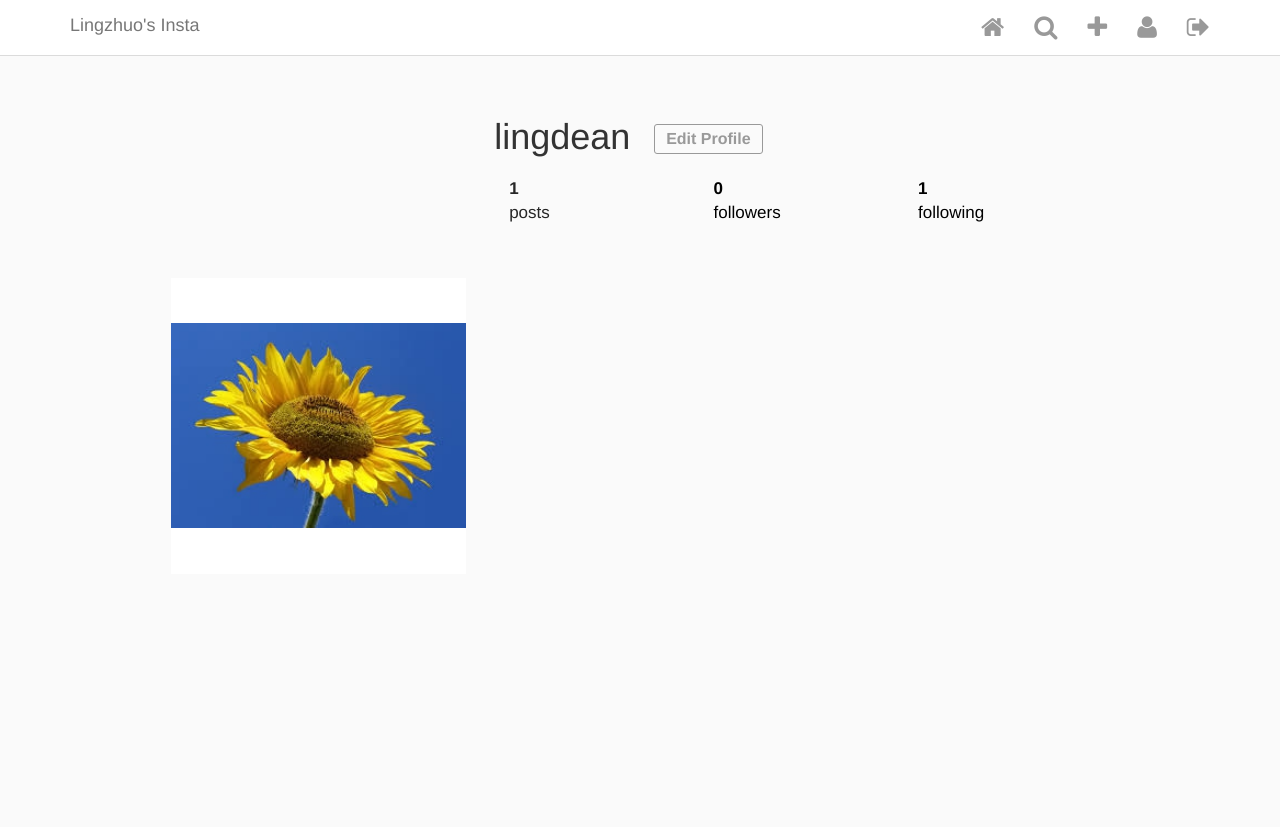
After one commit to zlz1011/DjangoIns, a Django app: page /user/1 in a window 1280 px wide. The commit adds this page. Shown: the top 827 px of the page. Run offline with Django 3.2, Linux system fonts and the light colour scheme; a user stored in the database is signed in; data comes from the database, SQL or seed files in the repository; both versions use the stored data as it was after the commit; some libraries are stand-ins or nearby versions.

Commit message:
without comment/edit profile/follow/unfollow

```diff
--- a/Insta/admin.py
+++ b/Insta/admin.py
@@ -1,8 +1,9 @@
 from django.contrib import admin
 
-from Insta.models import Post, InstaUser, Like
+from Insta.models import Post, InstaUser, Like, UserConnection
 # Register your models here.
 
 admin.site.register(Post)
 admin.site.register(InstaUser)
 admin.site.register(Like)
+admin.site.register(UserConnection)
--- a/Insta/models.py
+++ b/Insta/models.py
@@ -15,7 +15,31 @@ class InstaUser(AbstractUser):
         blank=True,
         null=True
     )
+    def get_connections(self):
+        connections = UserConnection.objects.filter(creator=self)
+        return connections
 
+    def get_followers(self):
+        followers = UserConnection.objects.filter(following=self)
+        return followers
+
+    def is_followed_by(self, user):
+        followers = UserConnection.objects.filter(following=self)
+        return followers.filter(creator=user).exists()
+
+class UserConnection(models.Model):
+    created = models.DateTimeField(auto_now_add=True, editable=False)
+    creator = models.ForeignKey(
+        InstaUser,
+        on_delete=models.CASCADE,
+        related_name="friendship_creator_set")
+    following = models.ForeignKey(
+        InstaUser,
+        on_delete=models.CASCADE,
+        related_name="friend_set")
+
+    def __str__(self):
+        return self.creator.username + ' follows ' + self.following.username
 
 class Post(models.Model):
     author = models.ForeignKey(
--- a/Insta/urls.py
+++ b/Insta/urls.py
@@ -16,7 +16,7 @@ Including another URLconf
 from django.contrib import admin
 from django.urls import include, path
 from Insta.views import (HelloWorld,PostsView, PostDetailView,
-PostCreateView, PostUpdateView, PostDeleteView,addLike)
+PostCreateView, PostUpdateView, PostDeleteView,addLike, UserDetailView)
 
 urlpatterns = [
    path('helloworld/', HelloWorld.as_view(), name='helloworld'),
@@ -25,5 +25,6 @@ urlpatterns = [
    path('post/new/',PostCreateView.as_view(),name='make_post'),
    path('post/update/<int:pk>.',PostUpdateView.as_view(),name='post_update'),
    path('post/delete/<int:pk>.',PostDeleteView.as_view(),name='post_delete'),
-   path('like',addLike,name='addLike')
+   path('like',addLike,name='addLike'),
+   path('user/<int:pk>',UserDetailView.as_view(),name='user_detail'),
 ]
--- a/Insta/views.py
+++ b/Insta/views.py
@@ -6,7 +6,7 @@ from annoying.decorators import ajax_request
 from django.views.generic import TemplateView, ListView,DetailView
 from django.views.generic.edit import CreateView, UpdateView, DeleteView
 from django.urls import reverse,reverse_lazy
-from Insta.models import Post, Like
+from Insta.models import Post, Like, InstaUser, UserConnection
 from Insta.forms import CustomUserCreationForm
 from django.contrib.auth.mixins import LoginRequiredMixin
 
@@ -19,9 +19,21 @@ class PostsView(ListView):
     model = Post
     template_name = 'index.html'
 
+#只显示follow了的人的post
+    # def get_queryset(self):
+    #     current_user = self.request.user
+    #     following = set()
+    #     for conn in UserConnection.objects.filter(creator=current_user).select_related('following'):
+    #         following.add(conn.following)
+    #     return Post.objects.filter(author__in=following)
+
 class PostDetailView(DetailView):
     model = Post
     template_name = 'post_detail.html'
+
+class UserDetailView(DetailView):
+    model = InstaUser
+    template_name = 'user_detail.html'
 
 class PostCreateView(LoginRequiredMixin,CreateView):
     model = Post
--- a/static/js/index.js
+++ b/static/js/index.js
@@ -165,10 +165,10 @@ function update_unfollow_view(data) {
 }
 
 
-$('.follow-toggle__container').on('click', '.follow-user', function() {
-    follow_user.call(this, update_follow_view, error_cb, 'follow');
-});
+// $('.follow-toggle__container').on('click', '.follow-user', function() {
+//     follow_user.call(this, update_follow_view, error_cb, 'follow');
+// });
 
-$('.follow-toggle__container').on('click', '.unfollow-user', function() {
-    follow_user.call(this, update_unfollow_view, error_cb, 'unfollow');
-});
+// $('.follow-toggle__container').on('click', '.unfollow-user', function() {
+//     follow_user.call(this, update_unfollow_view, error_cb, 'unfollow');
+// });
--- a/template/header.html
+++ b/template/header.html
@@ -14,7 +14,7 @@
                     </li>
                     <li><a href="{% url 'helloworld' %}"><i class="fa fa-search" aria-hidden="true"></i></a></li>
                     <li><a href="{% url 'make_post' %}"><i class="fa fa-plus" aria-hidden="true"></i></a></li>
-                    <li><a href="{% url 'helloworld' %}"><i class="fa fa-user" aria-hidden="true"></i></a></li>
+                    <li><a href="{% url 'user_detail' user.id %}"><i class="fa fa-user" aria-hidden="true"></i></a></li>
                     <li><a href="{% url 'logout' %}"><i class="fa fa-sign-out" aria-hidden="true"></i></a></li>
                 {% else %}
                     <li>
--- a/template/index.html
+++ b/template/index.html
@@ -11,7 +11,7 @@
 
                 <div class="card__panel-head">
                     <div class="poster__info">
-                        <a href="{% url 'helloworld'  %}" class="poster__name">
+                        <a href="{% url 'user_detail' post.author.id  %}" class="poster__name">
                             {% if post.author.profile_pic %}
                                 <img class="poster__profilepic" src="/{{ post.author.profile_pic }}">
                             {% endif %}
--- /dev/null
+++ b/template/user_detail.html
@@ -0,0 +1,64 @@
+{% extends 'base.html' %}
+
+{% load custom_tags %}
+
+{% block content %}
+
+<div class="profile">
+
+    <div class="profile__head">
+        <div class="row">
+            <div class="col-xs-4 left">
+                {% if object.profile_pic %}
+                    <img class="picture-circle" src="/{{object.profile_pic}}">
+                {% endif %}
+            </div>
+            <div class="col-xs-8 right">
+                <div class="name-buttons">
+                    <h1 class="username">{{ object.username }}</h1>
+                    {% if user == object %}
+                            <button class="edit-profile">Edit Profile</button>
+                    {% else %}
+                        {% is_following user object as following %}
+                        <div class="follow-toggle__container">
+                            <button class="btn btn-primary {% if not following %}follow-user{% else %}unfollow-user{% endif %}" id="{{ object.pk }}">
+                                {% if following %}
+                                    Unfollow
+                                {% else %}
+                                    Follow
+                                {% endif %}
+                            </button>
+                        </div>
+                    {% endif %}
+                </div>
+
+                <div>
+                    <ul class="stats">
+                        <div class="col-xs-4"><li class="stats__count"><span>{{ object.my_posts.count }}</span><br> posts</li></div>
+                        <div class="col-xs-4"><a href="/" style="text-decoration: none; color: black;"><li class="stats__count"><span class="follower_count" id="follower_id">{{ object.get_followers.count }}</span><br> followers</li></a></div>
+                        <div class="col-xs-4"><a href="/" style="text-decoration: none; color: black;"><li class="stats__count"><span>{{ object.get_connections.count }}</span><br> following</li></a></div>
+                    </ul>
+                </div>
+            </div>
+        </div>
+    </div>
+
+    <div class="profile__body">
+        <div class="row">
+        {% for post in object.my_posts.all %}
+            <div class="col-xs-4">
+                <div class="picture-square" style="background-image: url(http://{{ request.META.HTTP_HOST }}/{{ post.image.url }}); background-size: contain;">
+                    <a href="{% url 'post_detail' post.pk %}">
+                    <div class="content">
+                        <i class="fa fa-heart" aria-hidden="true"></i> {{ post.get_like_count }}
+                    </div>
+                    </a>
+                </div>
+            </div>
+        {% endfor %}
+        </div>
+    </div>
+
+</div>
+
+{% endblock content %}
```
Also changed, not shown: Insta/migrations/0002_userconnection.py (added), db.sqlite3.
